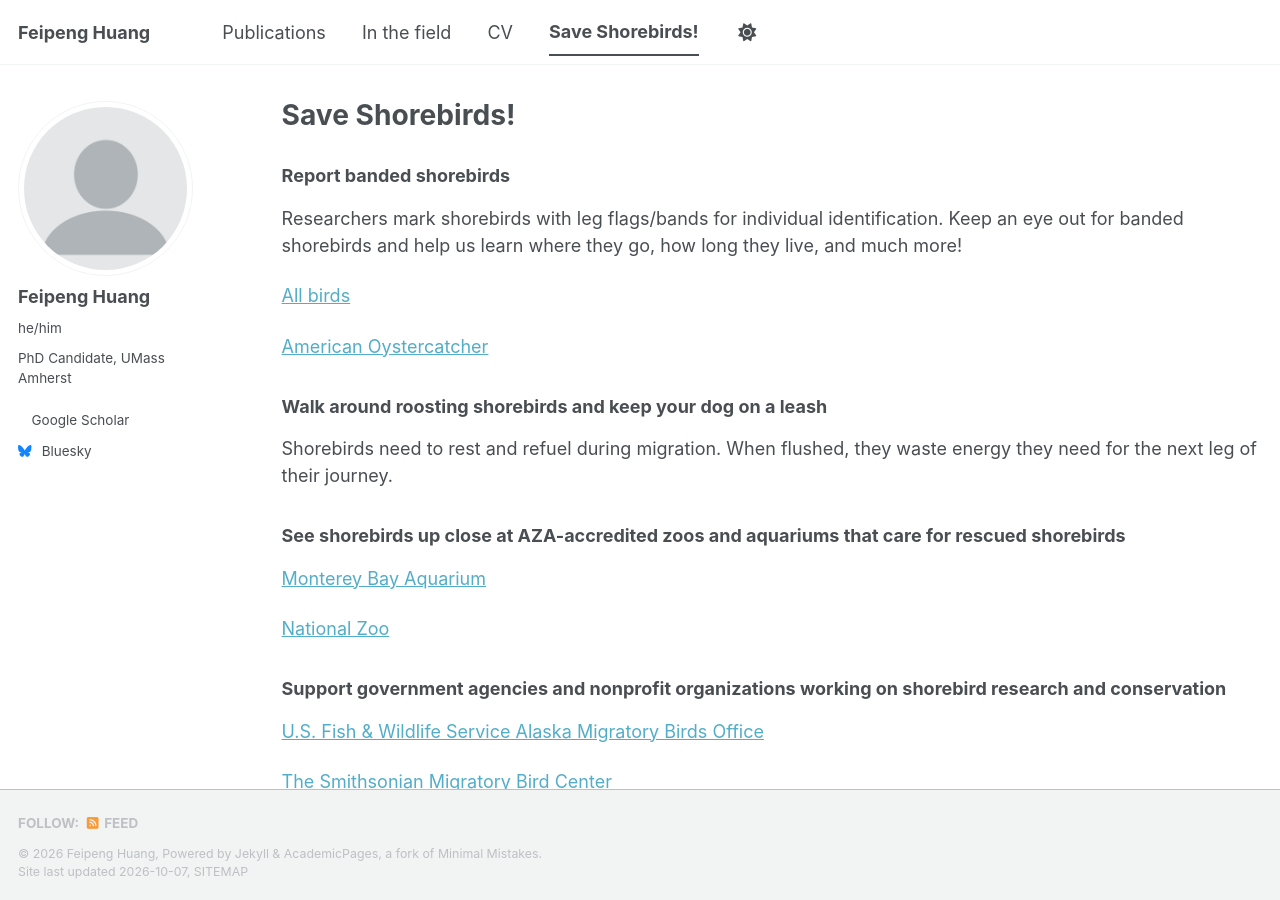
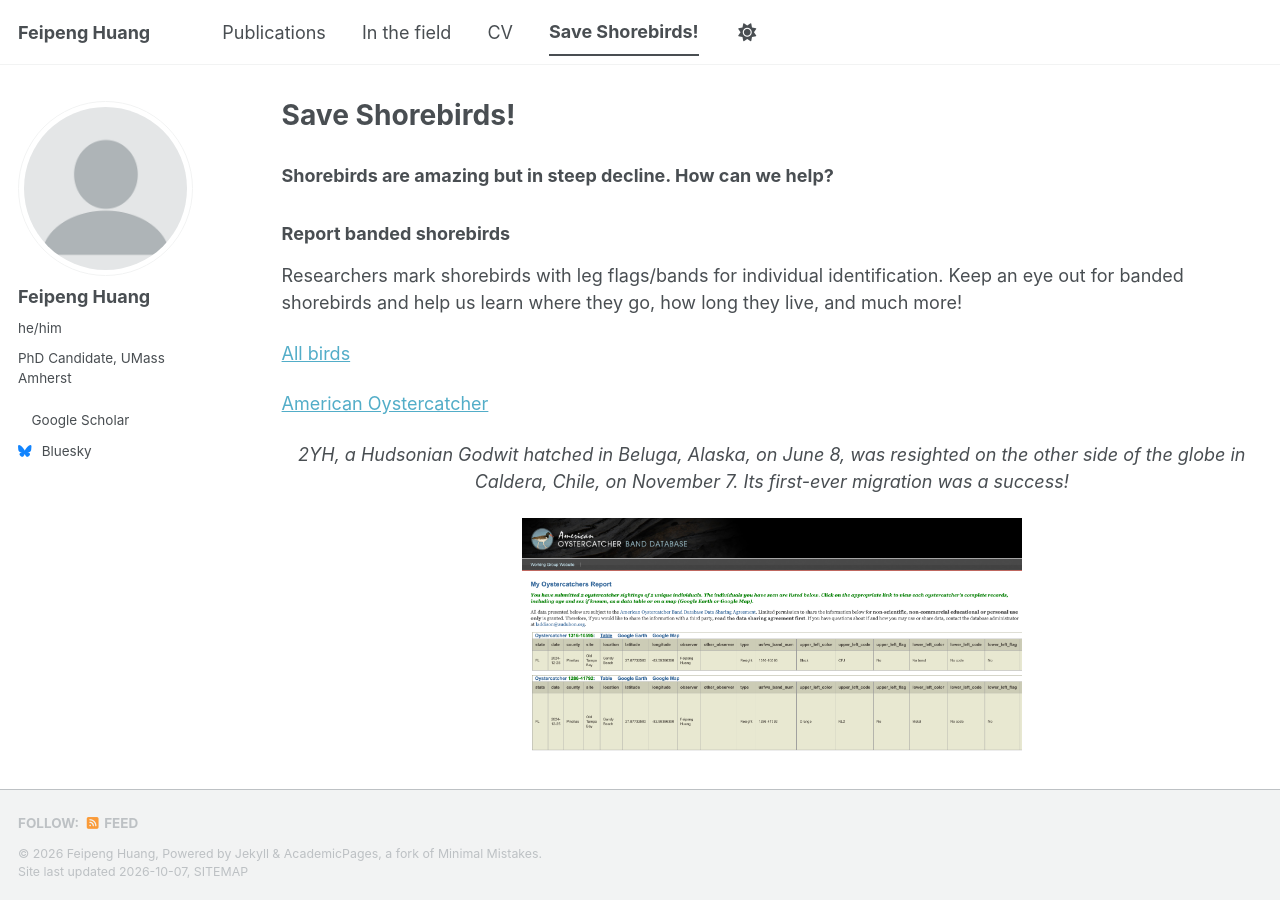
Before and after one commit to feipeng-huang/feipeng-huang.github.io, a Jekyll site: the page built from _pages/save_shorebirds.md, in a window 1280 px wide and 900 px high. Built offline with Jekyll 4.4.1, drawn with Linux system fonts in a browser that asks for light colours; a style sheet for code colours, icons or effects is not loaded.

Commit message:
Update save_shorebirds.md

```diff
--- a/_pages/save_shorebirds.md
+++ b/_pages/save_shorebirds.md
@@ -7,12 +7,20 @@ author_profile: true
 
 {% include base_path %}
 
+### Shorebirds are amazing but in steep decline. How can we help?
+
 ### Report banded shorebirds
 Researchers mark shorebirds with leg flags/bands for individual identification. Keep an eye out for banded shorebirds and help us learn where they go, how long they live, and much more!
 
 [All birds](https://www.usgs.gov/labs/bird-banding-laboratory/science/report-a-band)
 
 [American Oystercatcher](https://amoywg.org/resighting-and-reporting-bands/)
+
+<p align="center"> <em>2YH, a Hudsonian Godwit hatched in Beluga, Alaska, on June 8, was resighted on the other side of the globe in Caldera, Chile, on November 7. Its first-ever migration was a success!</em> </p>
+
+<p align="center"> <img src="/images/AMOY_band_database.png" alt="AMOY_band_database" width="500"> </p>
+
+<p align="center"> <em>The American Oystercatcher Working Group has a great interface where you can look up when and where the bird you report was banded and its history of resightings.</em> </p>
 
 ### Walk around roosting shorebirds and keep your dog on a leash
 Shorebirds need to rest and refuel during migration. When flushed, they waste energy they need for the next leg of their journey.
```
